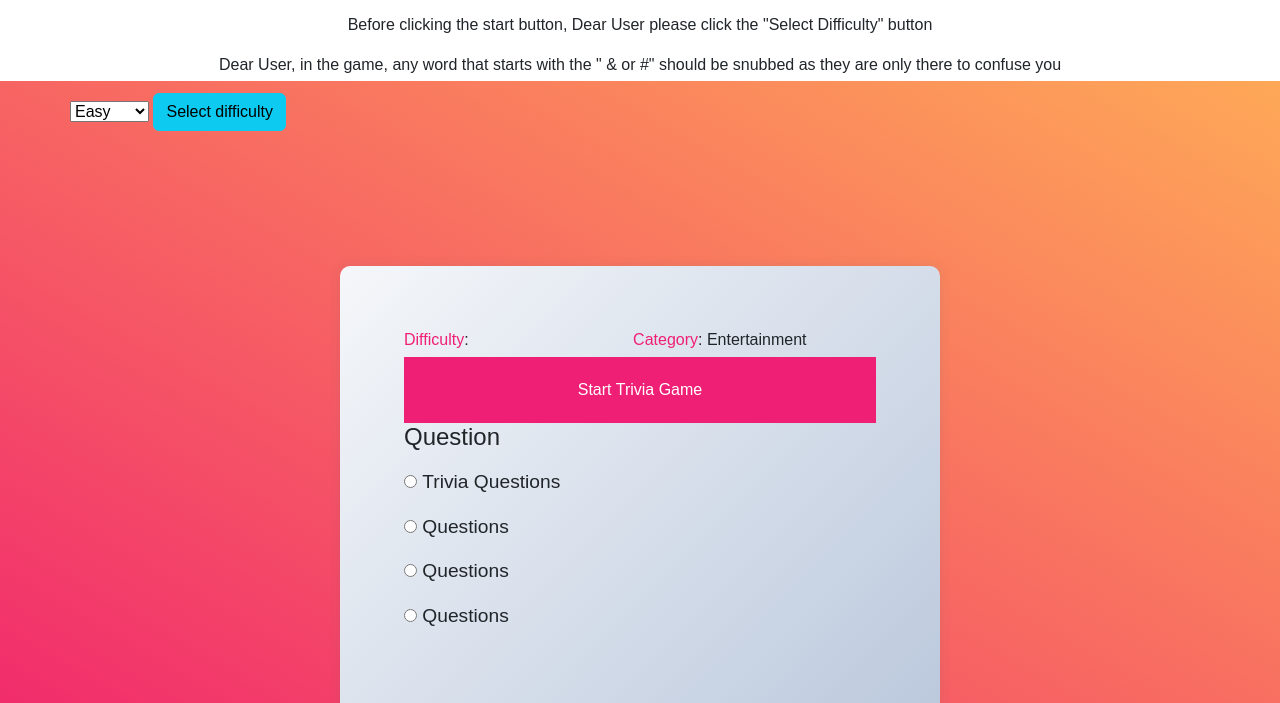
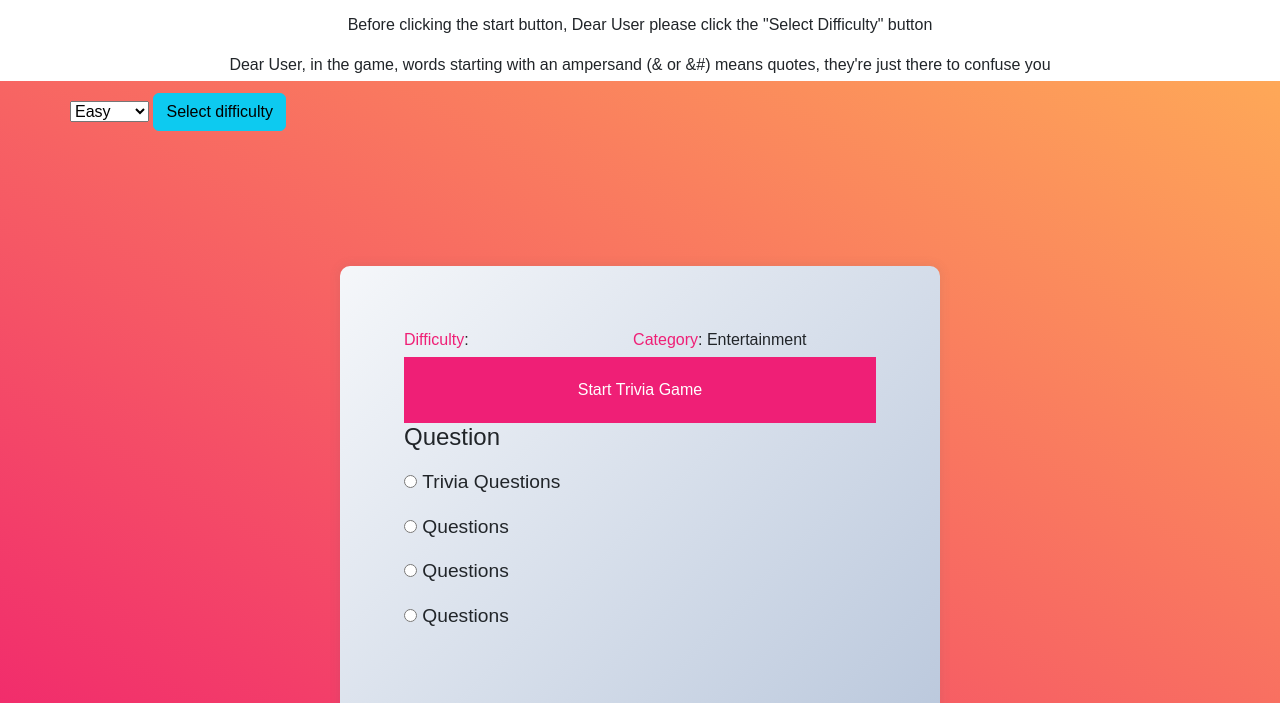
Before and after one commit to Emzzy241/Trivia-Flash-Cards-1.0.0, a website built with webpack: page src/index.html in a window 1280 px wide. Shown: the part 97-800 px from the top of the page. Built offline with nearby package versions, Linux system fonts and the light colour scheme.

Commit message:
new updates

```diff
--- a/src/index.html
+++ b/src/index.html
@@ -14,195 +14,7 @@
     <h2>Welcome to the Trivia Game 1.0</h2>
     <p>15 Trivia Questions Brought to you by Mojiboye Emmanuel</p>
     <p class="instruction"> Before clicking the start button, Dear User please click the "Select Difficulty" button</p>
-    <p>Dear User, in the game, any word that starts with the " & or #" should be snubbed as they are only there to confuse you</p>
-    <!--
-    <div class="container">
-
-        <div class="row trivia-cards">
-            <div id="question-1" class="questions">
-
-                <div class="back-face">
-                    <p>What is Amoeba</p>
-                </div>
-
-                <div class="front-face">
-                    <p>The answer is </p>
-                </div>
-
-            </div>
-            <div id="question-2" class="questions">
-
-                <div class="back-face">
-                    <p>What is Amoeba</p>
-                </div>
-
-                <div class="front-face">
-                    <p>The answer is </p>
-                </div>
-
-            </div>
-            <div id="question-3" class="questions">
-
-                <div class="back-face">
-                    <p>What is Amoeba</p>
-                </div>
-
-                <div class="front-face">
-                    <p>The answer is </p>
-                </div>
-
-            </div>
-            <div id="question-4" class="questions">
-
-                <div class="back-face">
-                    <p>What is Amoeba</p>
-                </div>
-
-                <div class="front-face">
-                    <p>The answer is </p>
-                </div>
-
-            </div>
-            <div id="question-5" class="questions">
-
-                <div class="back-face">
-                    <p>What is Amoeba</p>
-                </div>
-
-                <div class="front-face">
-                    <p>The answer is </p>
-                </div>
-
-            </div>
-            <div id="question-6" class="questions">
-
-                <div class="back-face">
-                    <p>What is Amoeba</p>
-                </div>
-
-                <div class="front-face">
-                    <p>The answer is </p>
-                </div>
-
-            </div>
-            <div id="question-7" class="questions">
-
-                <div class="back-face">
-                    <p>What is Amoeba</p>
-                </div>
-
-                <div class="front-face">
-                    <p>The answer is </p>
-                </div>
-
-            </div>
-            <div id="question-8" class="questions">
-
-                <div class="back-face">
-                    <p>What is Amoeba</p>
-                </div>
-
-                <div class="front-face">
-                    <p>The answer is </p>
-                </div>
-
-            </div>
-            <div id="question-9" class="questions">
-
-                <div class="back-face">
-                    <p>What is Amoeba</p>
-                </div>
-
-                <div class="front-face">
-                    <p>The answer is </p>
-                </div>
-
-            </div>
-            <div id="question-10" class="questions">
-
-                <div class="back-face">
-                    <p>What is Amoeba</p>
-                </div>
-
-                <div class="front-face">
-                    <p>The answer is </p>
-                </div>
-
-            </div>
-            <div id="question-11" class="questions">
-
-                <div class="back-face">
-                    <p>What is Amoeba</p>
-                </div>
-
-                <div class="front-face">
-                    <p>The answer is </p>
-                </div>
-
-            </div>
-            <div id="question-12" class="questions">
-
-                <div class="back-face">
-                    <p>What is Amoeba</p>
-                </div>
-
-                <div class="front-face">
-                    <p>The answer is </p>
-                </div>
-
-            </div>
-            <div id="question-13" class="questions">
-
-                <div class="back-face">
-                    <p>What is Amoeba</p>
-                </div>
-
-                <div class="front-face">
-                    <p>The answer is </p>
-                </div>
-
-            </div>
-
-            <div id="question-14" class="questions">
-
-                <div class="back-face">
-                    <p>What is Amoeba</p>
-                </div>
-
-                <div class="front-face">
-                    <p>The answer is </p>
-                </div>
-
-            </div>
-            <div id="question-15" class="questions">
-
-                <div class="back-face">
-                    <p>What is Amoeba</p>
-                </div>
-
-                <div class="front-face">
-                    <p>The answer is </p>
-                </div>
-
-            </div>
-
-
-            <div id="question-16" class="questions">
-
-                <div class="back-face">
-                    <p>What is Amoeba</p>
-                </div>
-
-                <div class="front-face">
-                    <p>The answer is </p>
-                </div>
-
-            </div>
-        </div>
-
-
-    </div> -->
-
+    <p>Dear User, in the game, words starting with an ampersand (& or &#) means quotes, they're just there to confuse you</p>
 
     <div class="game-difficulty">
 
```
